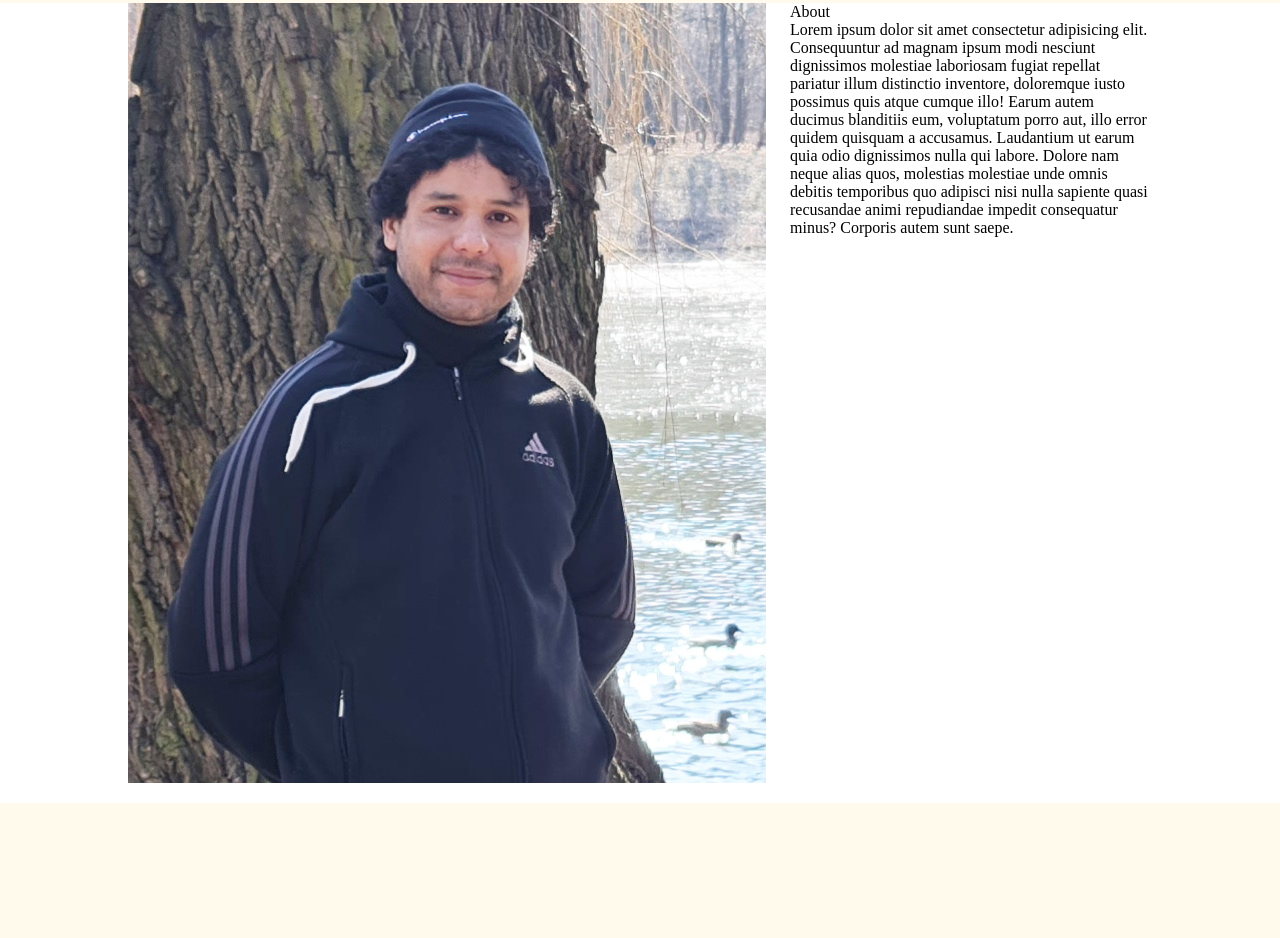
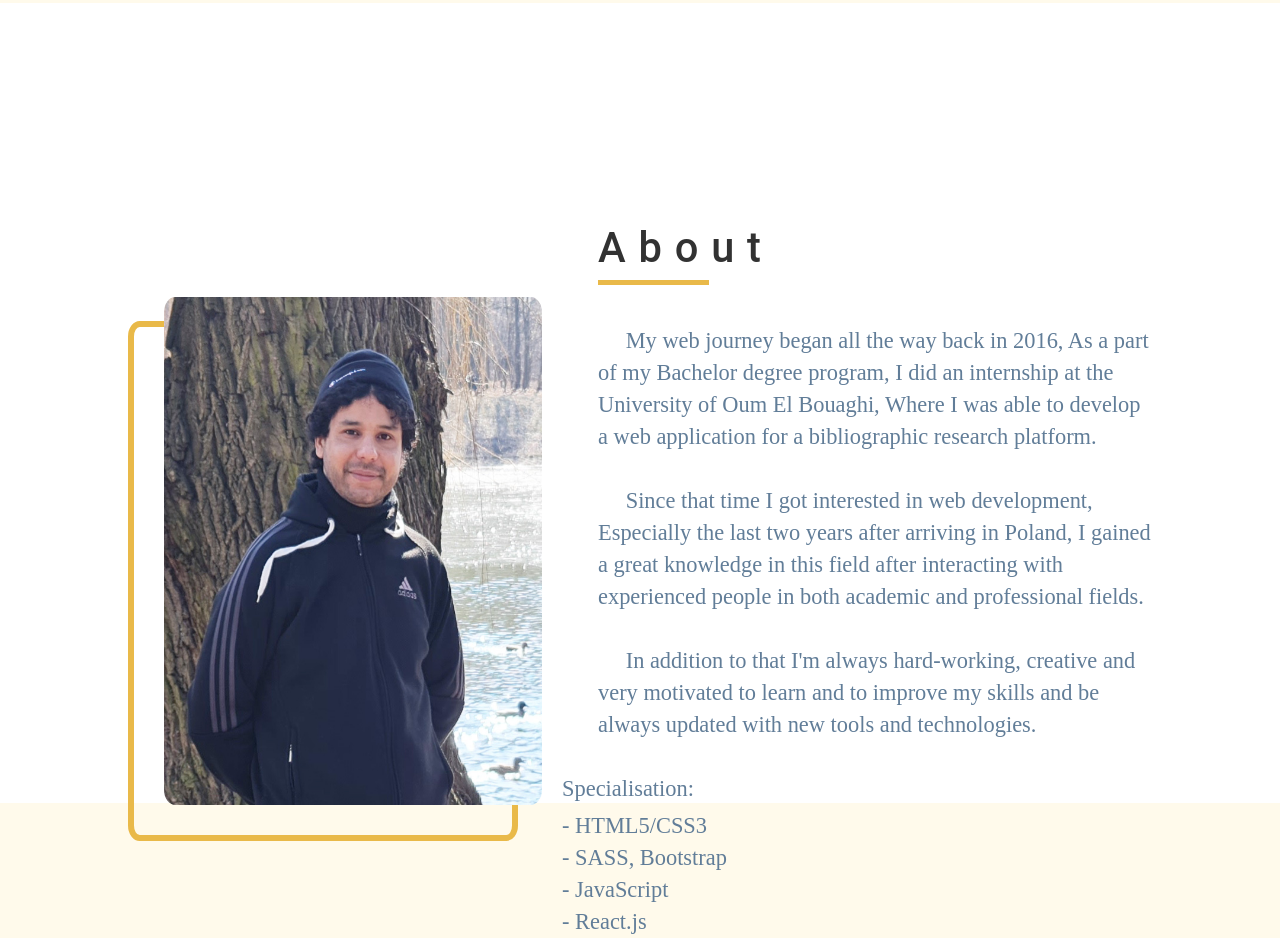
Before and after one commit to badiazamane/Portfolio, a website: page index.html in a window 1280 px wide. Shown: the part 857-1795 px from the top of the page. Before the commit the page ends 1660 px from the top, so only its background shows below. Drawn offline with Linux system fonts and the light colour scheme.

Commit message:
after adding second page

```diff
--- /dev/null
+++ b/_second-page.scss
@@ -0,0 +1,57 @@
+@use "definition/definition";
+.second-page {
+  background-color: #ffffff;
+  height: 100vh;
+  padding-top: 220px;
+  .img-about {
+    width: 80%;
+    margin: auto;
+    display: grid;
+    gap: 5em;
+    grid-template-columns: repeat(3, 1fr);
+    place-items: center;
+    .border-about-image {
+      position: relative;
+      border: 6px solid #e9b949;
+      width: 390px;
+      height: 520px;
+      border-radius: 3%;
+      img {
+        position: absolute;
+        width: 100%;
+        height: 100%;
+        bottom: 30px;
+        right: -30px;
+        border-radius: 3%;
+        // object-fit: contain;
+      }
+    }
+    .about-page {
+      grid-column: span 2;
+      .h1-about {
+        @extend %h1;
+        letter-spacing: 0.8rem;
+        font-size: 2.6rem;
+        transform: none;
+        text-shadow: none;
+      }
+      hr {
+        @extend %hr;
+        margin-left: 0;
+        margin-bottom: 40px;
+      }
+      .para {
+        text-indent: 5%;
+        color: definition.$paragraph-color;
+        line-height: 2rem;
+        font-size: 1.4rem;
+        .specialisation {
+          margin-bottom: 5px;
+        }
+        div {
+          margin-left: -67px;
+        }
+      }
+    }
+  }
+}
--- /dev/null
+++ b/definition/_definition.scss
@@ -0,0 +1,22 @@
+$font-family-headers: roboto, arial, helvetica;
+$font-family-headers-four: Arial, Helvetica, sans-serif;
+$paragraph-color: hsl(210, 22%, 49%);
+%h1 {
+  font-family: $font-family-headers;
+  font-size: 2.5rem;
+  font-weight: 550;
+  letter-spacing: 3px;
+  text-transform: capitalize;
+  //   text-align: center;
+  transform: scale(1, 2);
+  text-shadow: 1px 1px 3px black;
+  opacity: 0.8;
+}
+%hr {
+  border: none;
+  height: 5px;
+  width: 20%;
+  margin-bottom: 20px;
+  background-color: #e9b949;
+  margin-left: 10px;
+}
--- a/index.html
+++ b/index.html
@@ -58,28 +58,38 @@
             </div>
           </article>
 
-          <article class="article-img">
-            <div class="border-img">
-              <img class="my-img" src="img1.jpg" alt="My-image" />
-            </div>
-          </article>
+          <div class="border-img">
+            <img class="my-img" src="img1.jpg" alt="My-image" />
+          </div>
         </div>
       </div>
       <div class="second-page" id="about">
         <div class="img-about">
-          <img src="img1.jpg" alt="new image" />
+          <div class="border-about-image">
+            <img src="img1.jpg" alt="new image" />
+          </div>
           <div class="about-page">
-            <h1>About</h1>
-            Lorem ipsum dolor sit amet consectetur adipisicing elit.
-            Consequuntur ad magnam ipsum modi nesciunt dignissimos molestiae
-            laboriosam fugiat repellat pariatur illum distinctio inventore,
-            doloremque iusto possimus quis atque cumque illo! Earum autem
-            ducimus blanditiis eum, voluptatum porro aut, illo error quidem
-            quisquam a accusamus. Laudantium ut earum quia odio dignissimos
-            nulla qui labore. Dolore nam neque alias quos, molestias molestiae
-            unde omnis debitis temporibus quo adipisci nisi nulla sapiente quasi
-            recusandae animi repudiandae impedit consequatur minus? Corporis
-            autem sunt saepe.
+            <h1 class="h1-about">About</h1>
+            <hr />
+            <div class="para">
+            <p>
+              My web journey began all the way back in 2016, As a part of my
+              Bachelor degree program, I did an internship at the University of
+              Oum El Bouaghi, Where I was able to develop a web application for
+              a bibliographic research platform.<br /><br /><p> Since that time I got
+              interested in web development, Especially the last two years after
+              arriving in Poland, I gained a great knowledge in this field after
+              interacting with experienced people in both academic and
+              professional fields.<br /> <br /> </p><p>In addition to that I'm always hard-working,
+              creative and very motivated to learn and to improve my skills and
+              be always updated with new tools and technologies.</p></br/>
+              <div class="specialisation">Specialisation:</div>
+              <div>- HTML5/CSS3</div>
+              <div>- SASS, Bootstrap</div>
+              <div>- JavaScript</div>
+              <div>- React.js</div>
+            </p>
+          </div>
           </div>
         </div>
       </div>
--- a/style.scss
+++ b/style.scss
@@ -1,17 +1,7 @@
+@use "definition/definition";
 @import "reset";
 $font-family-headers: roboto, arial, helvetica;
 $font-family-headers-four: Arial, Helvetica, sans-serif;
-%h1-styling {
-  font-family: $font-family-headers;
-  font-size: 1.5rem;
-  font-weight: 550;
-  letter-spacing: 3px;
-  text-transform: capitalize;
-  //   text-align: center;
-  transform: scale(1, 2);
-  text-shadow: 1px 1px 3px black;
-  opacity: 0.8;
-}
 
 body {
   background-color: #fffaeb;
@@ -38,7 +28,7 @@ body {
         justify-content: center;
         height: 100%;
         .nav-name {
-          @extend %h1-styling;
+          @extend %h1;
           font-size: 1.7rem;
           span {
             color: #e9b949;
@@ -86,20 +76,16 @@ body {
         display: grid;
         gap: 1.5em;
         grid-template-columns: repeat(2, 1fr);
+        place-items: center;
         .article-bio {
-          margin-top: 10em;
+          margin-top: 1em;
           margin-left: 11em;
 
           hr {
-            border: none;
-            height: 5px;
-            width: 20%;
-            margin-bottom: 20px;
-            background-color: #e9b949;
-            margin-left: 10px;
+            @extend %hr;
           }
           .main-name {
-            @extend %h1-styling;
+            @extend %h1;
             font-size: 2.5rem;
             letter-spacing: 4px;
             padding: 10px;
@@ -153,15 +139,13 @@ body {
             }
           }
         }
-        .article-img {
-          display: flex;
-          align-items: center;
-          justify-content: center;
 
         .border-img {
+          margin-left: 80px;
+          margin-top: 50px;
           border: 7px solid #e9b949;
-            width: 50%;
-            height: 65%;
+          width: 390px;
+          height: 550px;
           border-radius: 3%;
           position: relative;
           .my-img {
@@ -175,17 +159,6 @@ body {
         }
       }
     }
-    }
-    .second-page {
-      background-color: #ffffff;
-      height: 100vh;
-      .img-about {
-        width: 80%;
-        margin: auto;
-        display: grid;
-        gap: 1.5em;
-        grid-template-columns: repeat(2, 1fr);
+    @import "second-page";
   }
 }
-  }
-}
```
Also changed, not shown: style.css, 1 other file. Lines whose indentation alone changed are shown as unchanged.
